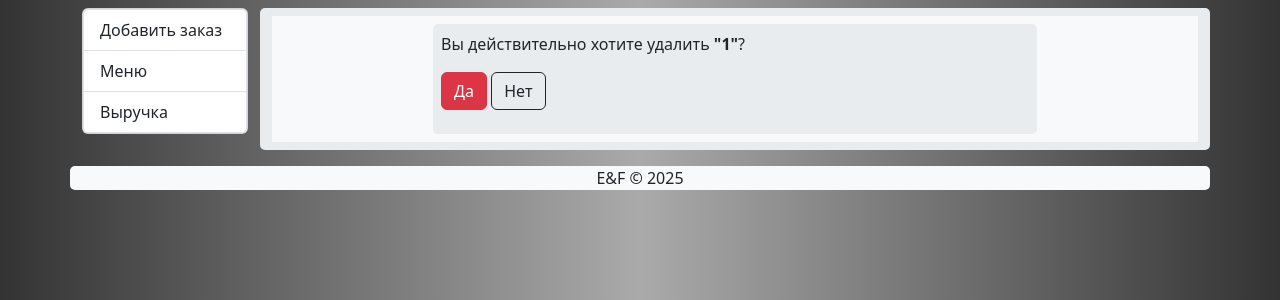
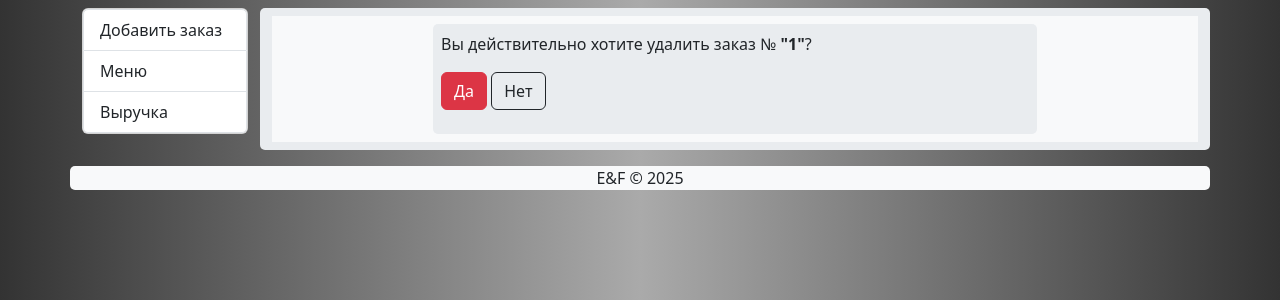
Before and after one commit to eskealexey/Cafe_management_system, a Django app: page /order/confdelete/1/ in a window 1280 px wide. Shown: the part 112-412 px from the top of the page. Run offline with Django 5.2, Linux system fonts and the light colour scheme; tables that the repository leaves empty hold one stand-in row (values such as "Sample post").

Commit message:
приложения Order1

```diff
--- a/kafe/order/models.py
+++ b/kafe/order/models.py
@@ -1,25 +1,7 @@
 from django.db import models
 
 from menu.models import Item
-#
-#
-# class Order(models.Model):
-#     STATUS_CHOICES = [
-#         ('0', 'В ожидании'),
-#         ('1', 'Готово'),
-#         ('2', 'оплачено'),
-#     ]
-#     table_number = models.IntegerField(verbose_name='номер стола')
-#     items = models.ManyToManyField(Item, verbose_name='Блюда',limit_choices_to={'active_is': True})  # Фильтр для выбора только активных блюд)
-#     total_price = models.DecimalField(max_digits=10, decimal_places=2, verbose_name='Стоимость заказа', blank=True, null=True)
-#     status = models.CharField(max_length=1, blank=True, choices=STATUS_CHOICES, default='0', verbose_name='статус заказа')
-#
-#     @property
-#     def active_items(self):
-#         return self.items.filter(active_is=True)
-#
-#     def __str__(self):
-#         return f"Заказ #{self.id} на столе {self.table_number}"
+
 
 
 class Order(models.Model):
@@ -58,4 +40,4 @@ class Order(models.Model):
         self.save()
 
     def __str__(self):
-        return f"Заказ #{self.id if self.id else 'новый'} на столе {self.table_number}"
+        return f"Заказ #{str(self.id) if self.id else 'новый'} на столе {self.table_number}"
--- a/kafe/templates/order/confirm_delete.html
+++ b/kafe/templates/order/confirm_delete.html
@@ -9,7 +9,7 @@
         </div>
 
         <div class="col-8 bg-body-secondary custom-rounded p-2 mt-2 mb-2">
-            Вы действительно хотите удалить <strong> "{{ order.id}}"</strong>?
+            Вы действительно хотите удалить заказ № <strong> "{{ order.id}}"</strong>?
             <p>
                 <form action="{% url 'delete_order' order.id %}" method="post">
                 {% csrf_token %}
```
